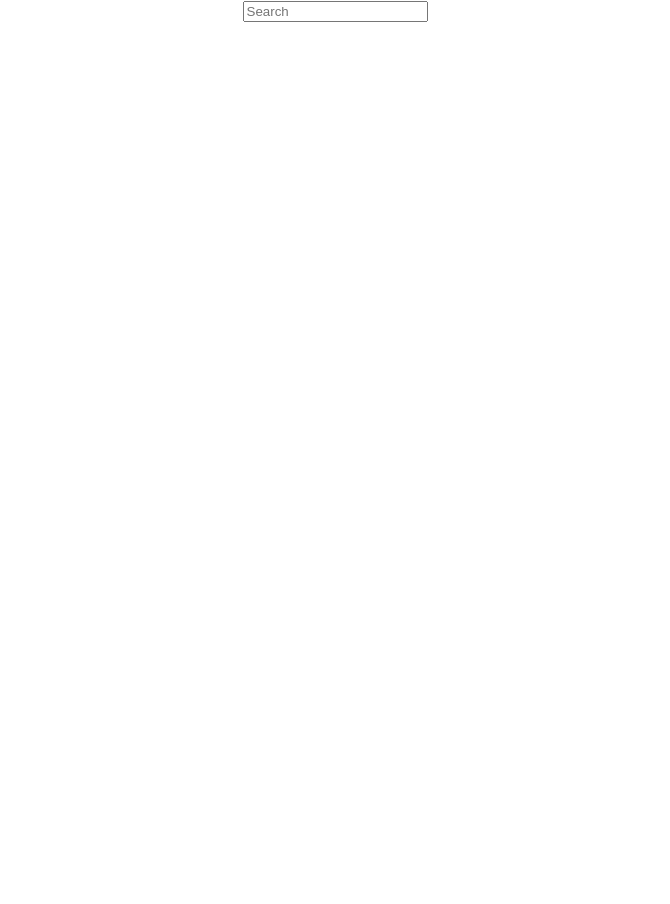
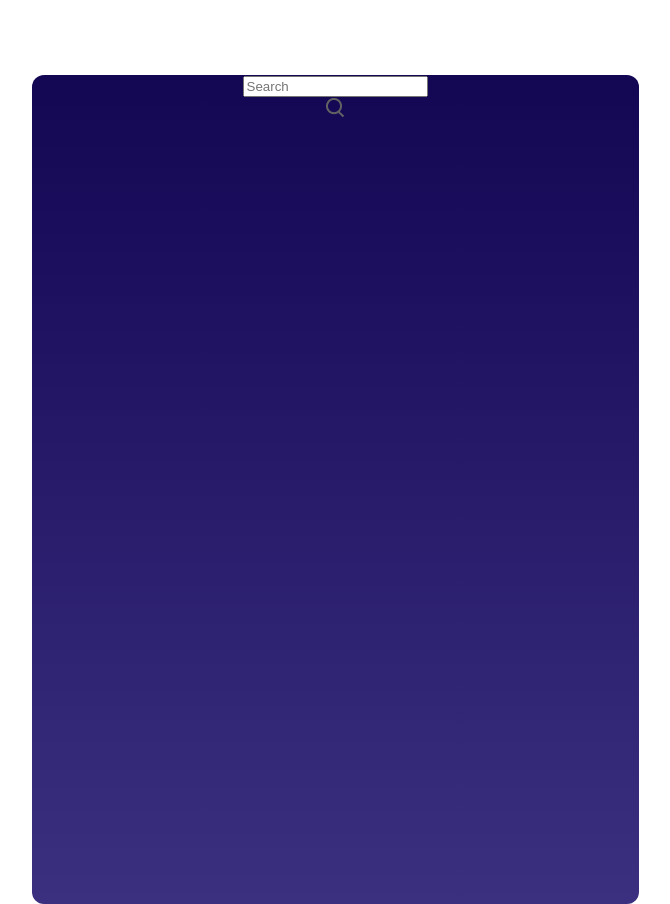
Before and after one commit to JuliEJSL/juliana-cortes-p2, a React (Create React App) app: page / in a window 1280 px wide. Shown: the whole page, without its empty margins (305-975 px from the left). Before the commit the page ends 800 px from the top, so only its background shows below. Built offline with nearby package versions, Linux system fonts and the light colour scheme.

Commit message:
container styles added

```diff
--- a/src/Components/WeatherApp/WeatherApp.css
+++ b/src/Components/WeatherApp/WeatherApp.css
@@ -0,0 +1,8 @@
+.container{
+    width: 607px;
+    height: 829px;
+    margin: auto;
+    margin-top: 75px;
+    border-radius: 12px;
+    background-image: linear-gradient(180deg, #130754 0%, #3b2f80 100%);
+}
--- a/src/Components/WeatherApp/WeatherApp.jsx
+++ b/src/Components/WeatherApp/WeatherApp.jsx
@@ -14,8 +14,12 @@
 const WeatherApp = ()=> {
     return (
         <div className="container">
-         <div className="top-bar"></div>
+         <div className="top-bar">
           <input type="text" className="cityInput" placeholder='Search'/>
+          <div className="search-icon">
+           <img src={search_icon} alt=""/>
+          </div>
+          </div>
         </div>
     )
 }
```
Also changed, not shown: 1 other file (tests, documents, lock files or other folders).
